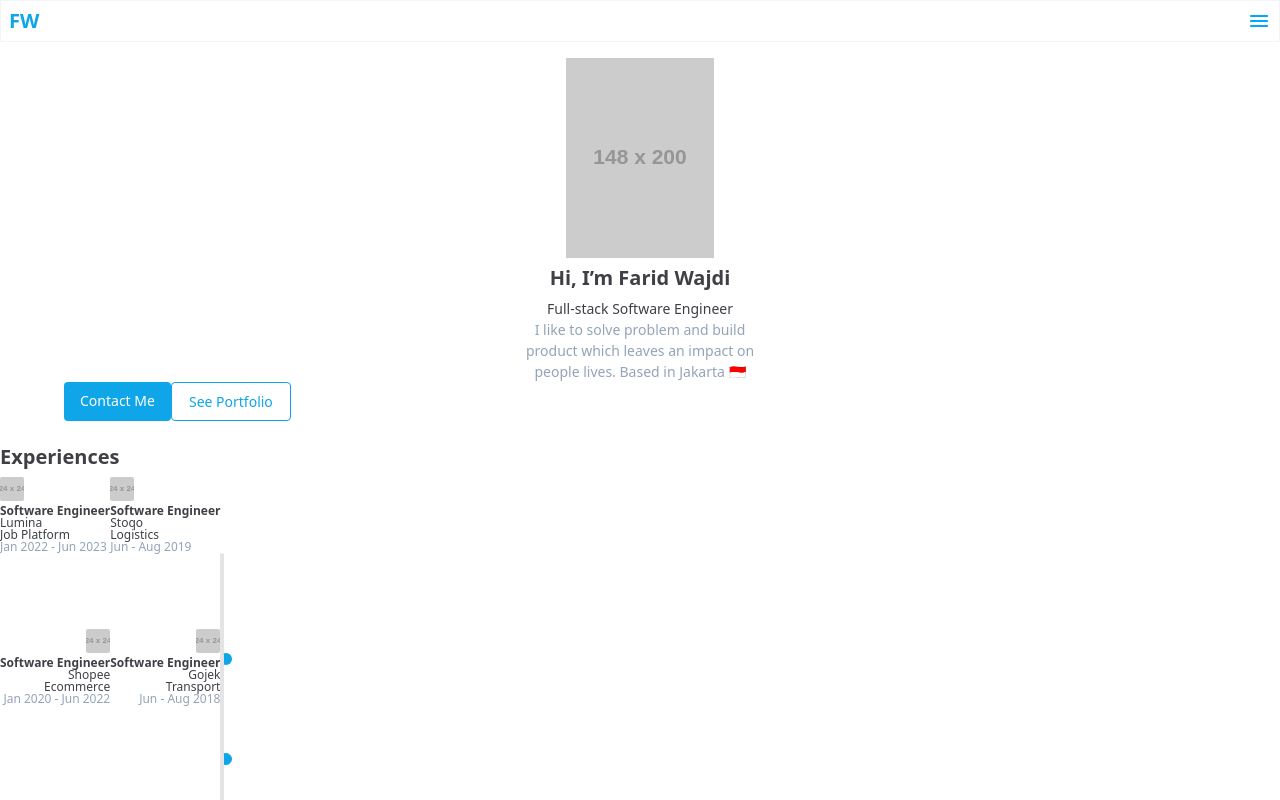
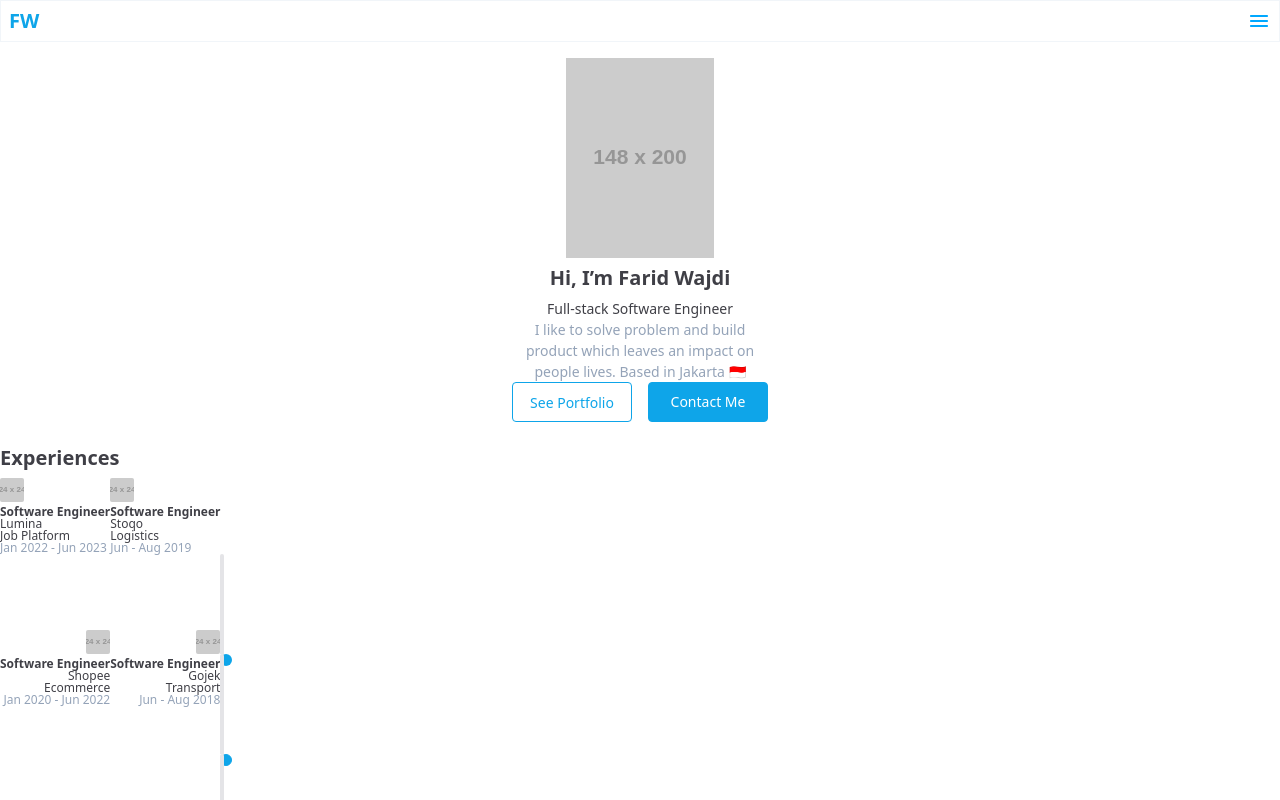
Before and after one commit to wajdifarid/personal-website, a React (Create React App) app: page / in a window 1280 px wide. Shown: the top 800 px of the page. Built offline with nearby package versions, Linux system fonts and the light colour scheme.

Commit message:
Change profile buttons to be consistent

```diff
--- a/src/App.js
+++ b/src/App.js
@@ -14,9 +14,13 @@ export default function HomePage() {
         <div className="mx-auto text-zinc-700 text-[20px] font-bold leading-loose">Hi, I’m Farid Wajdi</div>
         <div className="mx-auto text-zinc-700 text-[14px] font-normal leading-normal">Full-stack Software Engineer</div>
         <div className="mx-auto w-60 left-[40px] text-center text-slate-400 text-[14px] font-normal leading-normal">I like to solve problem and build product which leaves an impact on people lives. Based in Jakarta 🇮🇩</div>
-        <div className="flex mx-16">
+        <div className="flex mx-auto">
+          <div className="mx-2">
+          <SecondaryButton content="See Portfolio" />
+          </div>
+          <div className="mx-2">
           <PrimaryButton content="Contact Me" />
-          <SecondaryButton content="See Portfolio" />
+          </div>
         </div>
       </section>
       <section>
--- a/src/components/Button.js
+++ b/src/components/Button.js
@@ -1,13 +1,13 @@
-export function SecondaryButton({content}) {
+export function SecondaryButton({ content }) {
     return (
-        <div className="w-[120px] px-4 py-2 justify-center items-center inline-flex rounded border border-sky-500 gap-2.5 text-center text-sky-500 text-[14px] font-normal leading-normal">{content}</div>
+        <div className="min-w-[120px] min-h-10 px-4 py-2 justify-center items-center inline-flex rounded border border-sky-500 gap-2.5 text-center text-sky-500 text-[14px] font-normal leading-normal">{content}</div>
     )
 }
 
-export function PrimaryButton({content}) {
+export function PrimaryButton({ content }) {
     return (
-        <div className="px-4 py-2  bg-sky-500 rounded justify-center items-center gap-2.5">
-            <div className="text-center text-white text-[14px] font-normal leading-normal">{content}</div>
-          </div>
+        <div className="min-w-[120px] min-h-10 px-4 py-2  bg-sky-500 rounded border border-sky-500 justify-center items-center gap-2.5 text-center text-white text-[14px] font-normal leading-normal">
+            {content}
+        </div>
     )
 }
```
